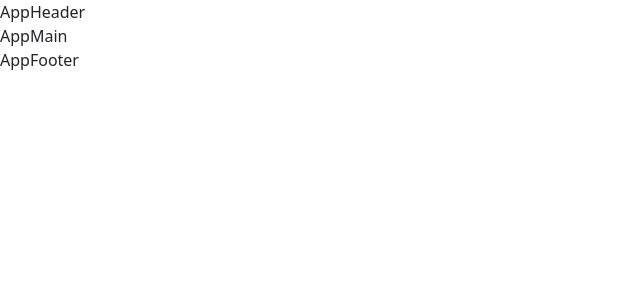
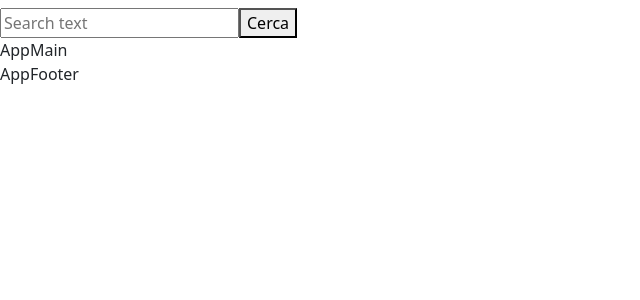
Before and after one commit to Roberto-Larivera/vite-boolflix, a Vue app: page / in a window 1280 px wide. Shown: the top 300 px of the page, without its empty margins (0-640 px from the left). Built offline with nearby package versions, Linux system fonts and the light colour scheme.

Commit message:
inizio creazione dei components

```diff
--- a/src/components/Header/AppHeader.vue
+++ b/src/components/Header/AppHeader.vue
@@ -1,9 +1,14 @@
 <script>
+import { store } from '../../store.js';
+import AppSearch from './AppSearch.vue';
 export default {
   name: 'AppHeader',
+  components:{
+    AppSearch,
+  },
   data(){
     return{
-
+      store,
     }
   }
 
@@ -12,7 +17,10 @@ export default {
 
 <template>
   <div>
-    AppHeader
+    <h2>
+      {{ store.textSearch }}
+    </h2>
+    <AppSearch/>
   </div>
 </template>
 
--- /dev/null
+++ b/src/components/Header/AppSearch.vue
@@ -0,0 +1,24 @@
+<script>
+import { store } from '../../store.js';
+export default {
+  name: 'AppSearch',
+  data(){
+    return{
+      store,
+    }
+  }
+
+}
+</script>
+
+<template>
+  <div>
+    <form action="" @submit.prevent="store.textSearch">
+      <input type="search" name="search" id="input-search" placeholder="Search text" v-model="store.textSearch">
+      <button type="submit">Cerca</button>
+    </form>
+  </div>
+</template>
+
+<style lang="scss" scoped>
+</style>
--- a/src/store.js
+++ b/src/store.js
@@ -1,5 +1,5 @@
 import { reactive } from 'vue'
 
 export const store = reactive({
-    message: 'Hello Vite'
+    textSearch: '',
 });
```
Also changed, not shown: public/Diagramma_1.jpg (added), 1 other file (tests, documents, lock files or other folders).
